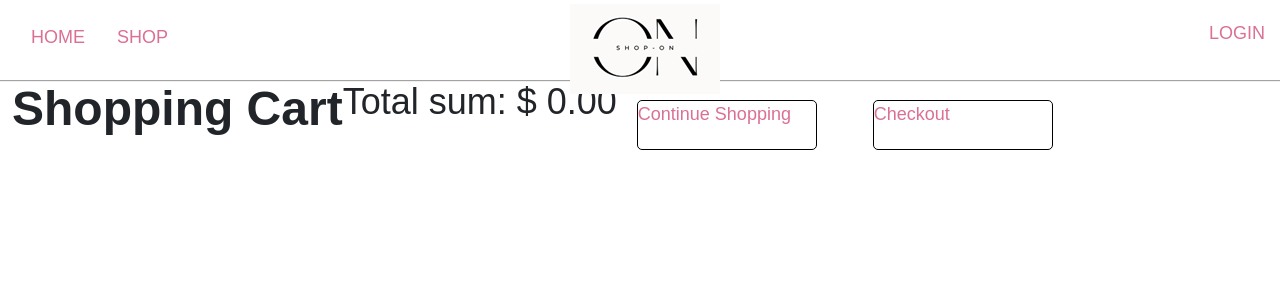
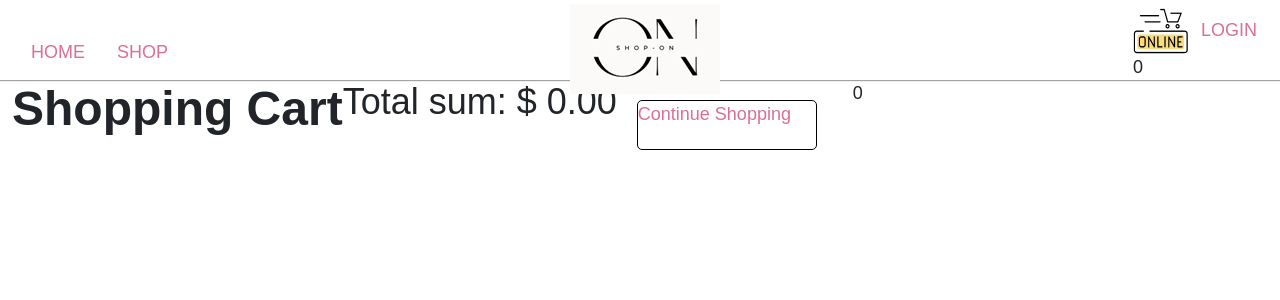
Before and after one commit to Ingahni/misticshop, a Django app: page /cart/ in a window 1280 px wide. Shown: the top 300 px of the page. Run offline with Django 5.2, Linux system fonts and the light colour scheme; some libraries are stand-ins or nearby versions; some web fonts are replaced.

Commit message:
work with icons

```diff
--- a/elit/cart/cart.py
+++ b/elit/cart/cart.py
@@ -12,12 +12,12 @@ class Cart:
             cart = self.session[settings.CART_SESSION_ID] = {}
         self.cart = cart
 
-    def add(self, product, quantity=1, update_quantity=False):
+    def add(self, product, quantity=1, override_quantity=False):
         product_id = str(product.id)
         if product_id not in self.cart:
             self.cart[product_id] = {'quantity': 0,
                                      'price': str(product.price)}
-        if update_quantity:
+        if override_quantity:   # товара больше чем 1
             self.cart[product_id]['quantity'] = quantity
         else:
             self.cart[product_id]['quantity'] += quantity
--- a/elit/cart/templates/cart/detail.html
+++ b/elit/cart/templates/cart/detail.html
@@ -22,9 +22,9 @@
                             <div class="cart-card-q">
                                 <p>Quantity: {{ item.quantity }}</p>
                             </div>
-                            <form action="{% url 'cart:remove' product.id %}" method="POST">
+                            <form action="{% url 'cart:cart_remove' product.id %}" method="POST">
                                 <input type="submit" value="Remove" class="remove-btn">
-                                {% csrf_token %}
+                                {% csrf_token %} {% comment %}  не позволяет делать межсайтовые запросы {% endcomment %}
                             </form>
                             <div class="cart-card-price">
                                 {% if product.discount %}
@@ -44,10 +44,13 @@
             <h3>Total sum: $ {{ cart.get_total_price }}</h3>
         </div>
         <div class="cart-buttons d-flex gap-3">
+            {% comment %} иконка что будет вести в корзину {% endcomment %}
             <a href="/shop" class="cart-btn">Continue Shopping</a>
             {% with cart_quantity=cart|length %}
-                {% if cart_quantity == 0 %}
-                    <a href="#" class="cart-btn">Checkout</a>
+                {% if cart_quantity > 0 %}
+                    {{cart_quantity}}
+                {% else %}
+                    0 {% comment %} 0 если товаоров нет {% endcomment %}
                 {% endif %}
             {% endwith %}
         </div>
--- a/elit/main/templates/main/base.html
+++ b/elit/main/templates/main/base.html
@@ -34,8 +34,21 @@
                  <div class="header-logo">
                     <a href="/"><img src="{% static 'img/logo.png' %}" all="" class="elit-logo"></a>
                 </div>
-                <div class="header-profile">
-                    <a href="#" class="cart-a mt-3">LOGIN</a>
+                <div class="header-profile pt-2">
+                    <a href="{% url 'cart:cart_detail' %}"><img src="{% static 'img/cart_online.png' %}" alt="" class="grob"></a>
+                    <a href="#" class="m-2">LOGIN</a>
+                    {% comment %} иконка что будет вести в корзину {% endcomment %}
+                    <p class="cart_quantity">
+                        {% with cart_quantity=cart|length %}
+                            {% if cart_quantity > 0 %}
+                                {{ cart_quantity }}
+                            {% else %}
+                                0 {% comment %} 0 если товара нет {% endcomment %}
+                            {% endif %}
+                        {% endwith %}
+                    </p>
+                    {% comment %} <a href="#" class="cart-btn">Checkout</a> {% endcomment %}
+                </div>
             </div>
         </header>
         <div class="container">
--- a/elit/main/views.py
+++ b/elit/main/views.py
@@ -17,7 +17,7 @@ def product_detail(request, slug):
     product = get_object_or_404(Product,
                                 slug=slug,
                                 available=True)
-    cart_product_form = CartAddProductForm
+    cart_product_form = CartAddProductForm     # создаем кнопку добавления товара в корзину
     return render(request,
                   'main/product/detail.html',
                   {'product': product,
```
Also changed, not shown: elit/main/static/img/bot.png (renamed from elit/main/static/img/Vector-1.png), elit/main/static/img/cart_online.png (added), elit/main/static/img/frame.png (added), elit/main/static/img/shop.png (added).
